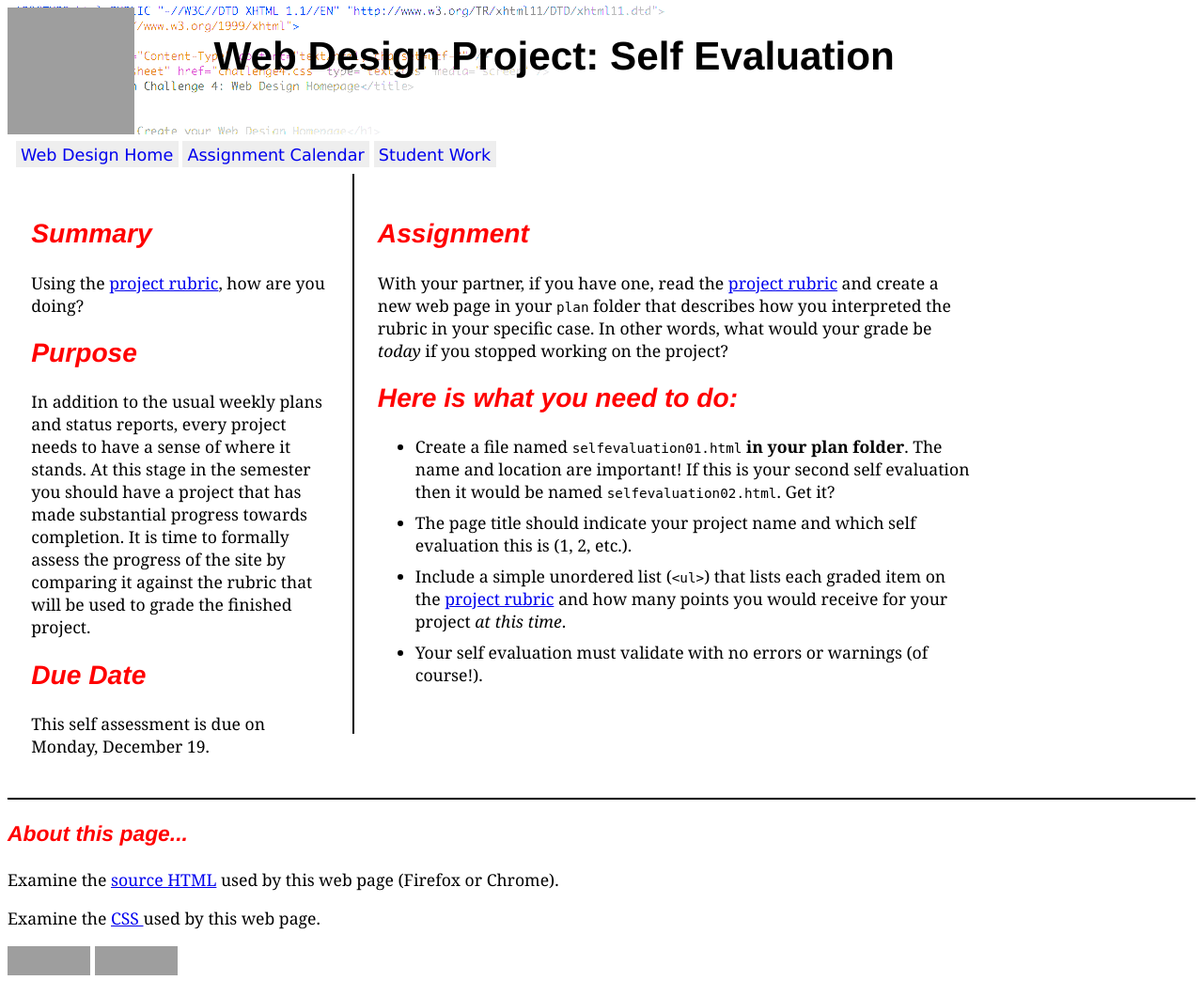
After one commit to tiggerntatie/webdesign, a PHP site: page /selfevaluation.html in a window 1280 px wide. The commit adds this page. Shown: the whole page at 94% size. Run offline with PHP 8.4, Linux system fonts and the light colour scheme; grey boxes are pictures that could not be loaded.

Commit message:
Added a project self evaluation assignment.

```diff
--- /dev/null
+++ b/selfevaluation.css
@@ -0,0 +1,107 @@
+@charset "utf-8";
+/* CSS Document */
+
+body {
+  background-image:url(pictures/htmlshot.png);
+  background-repeat: no-repeat;
+  background-position:top left;
+  background-color: #fff;
+  font-family: georgia, times, serif;
+  font-size: 1.1em;
+}
+
+h2, h3, h4 {
+  color: #f00;
+}
+
+h1 {
+  font-family: helvetica, sans-serif;
+  font-weight: bold;
+  font-size: 2.4em;
+  margin-left: 2em;
+}
+
+h2, h3 {
+  font-family: helvetica, sans-serif;
+  font-weight: bold;
+  font-style: italic;
+}
+
+h3 {
+  font-size: 1.3em;
+}
+
+h2 {
+  font-size: 1.6em
+}
+
+ol li {
+  padding-bottom: 0.5em;
+}
+
+ul.instructions li {
+  padding-bottom: 0.5em;
+}
+
+
+/* LAYOUT CONTAINERS */
+div.logo {
+  background-image: url(http://www.netdenizen.org/org-logo.png);
+  background-position: center;
+  background-repeat: no-repeat;
+  width: 135px;
+  height: 135px;
+  float: left;
+}
+
+div.title {
+  float: left;
+}
+
+.h-navigation{
+  clear: both;
+  background-color: #fff;
+  padding: 2em;
+}
+
+div.main-sidebar{
+  float: left;
+  width: 25%;
+  padding: 2%;
+  background-color: #fff;
+}
+
+div.main {
+  float: left;
+  width: 50%;
+  min-width: 600px;
+  padding: 2%;
+  border-left: 2px black solid;
+  background-color: #fff;
+}
+
+div.footer {
+  clear: both;
+  border-top: 2px black solid;
+}
+
+/* HORIZONTAL NAVIGATION */
+ul.h-navigation {
+  margin: 0;
+  padding: 0.5em;
+}
+
+ul.h-navigation li {
+  display: inline;
+  background-color: #eee;
+  padding: 0.1em 0.3em 0.1em 0.3em;
+}
+
+ul.h-navigation a {
+  text-decoration: none;
+  font-family: verdana, sans-serif;
+}
+
+ul.h-navigation li:hover {
+  background-color: #ccc;
+}
--- /dev/null
+++ b/selfevaluation.html
@@ -0,0 +1,90 @@
+<!DOCTYPE html PUBLIC "-//W3C//DTD XHTML 1.1//EN" "http://www.w3.org/TR/xhtml11/DTD/xhtml11.dtd">
+<html xmlns="http://www.w3.org/1999/xhtml">
+<head>
+  <meta http-equiv="Content-Type" content="text/html; charset=utf-8" />
+  <link rel="stylesheet" href="selfevaluation.css" type="text/css" media="screen" />
+  <title>Web Design Project Self Evaluation</title>
+</head>
+<body>
+  <div class='logo'>
+  </div>
+  <div class='title'>
+    <h1>Web Design Project: Self Evaluation</h1>
+  </div>
+  <ul class='h-navigation'>
+    <li><a href="http://www.netdenizen.org/webdesign/index.html">Web Design Home</a></li>
+    <li><a href="http://www.netdenizen.org/webdesign/calendar.html">Assignment Calendar</a></li>
+    <li><a href="http://www.netdenizen.org/webdesign/studentwork">Student Work</a></li>
+  </ul>
+
+  <div class='main-sidebar'>
+    <h2>Summary</h2>
+    <p>
+      Using the <a href="./projectrubric.html">project rubric</a>, how are you doing?
+    </p>
+    <h2>Purpose</h2>
+    <p>
+        In addition to the usual weekly plans and status reports, every project needs to have
+        a sense of where it stands. At this stage in the semester you should have a project
+        that has made substantial progress towards completion. It is time to formally assess
+        the progress of the site by comparing it against the rubric that will be used to grade
+        the finished project.
+    </p>
+      <h2>Due Date</h2>
+      <p>
+          This self assessment is due on Monday, December 19.
+      </p>
+  </div>
+  <div class='main'>
+    <h2>Assignment</h2>
+    <p>
+        With your partner, if you have one, read the <a href="./projectrubric.html">project rubric</a>
+        and create a new web page in your <code>plan</code> folder that describes how you interpreted
+        the rubric in your specific case. In other words, what would your grade be <em>today</em> if
+        you stopped working on the project?
+    </p>
+
+    <h2>Here is what you need to do:</h2>
+
+    <ul class="instructions">
+      <li>
+        Create a file named <code>selfevaluation01.html</code> <strong>in your plan
+        folder</strong>. The name and location are important! If this is your second
+        self evaluation then it would be named <code>selfevaluation02.html</code>. Get
+        it?
+      </li>
+      <li>
+        The page title should indicate your project name and which self evaluation this is (1, 2, etc.).
+      </li>
+      <li>
+        Include a simple unordered list (<code>&lt;ul&gt;</code>) that lists each graded item on the
+        <a href="./projectrubric.html">project rubric</a> and how many points you would receive for
+        your project <em>at this time</em>.
+      </li>
+      <li>
+        Your self evaluation must validate with no errors or warnings (of course!).
+      </li>
+    </ul>
+
+  </div>
+  <div class="footer">
+    <h3>About this page...</h3>
+    <p>
+      Examine the <a href="view-source:selfevaluation.html">source HTML</a> used
+      by this web page (Firefox or Chrome).
+    </p>
+    <p>
+      Examine the <a href="./selfevaluation.css">CSS </a> used by this web page.
+    </p>
+    <p>
+      <a href="http://validator.w3.org/check?uri=referer"><img
+        src="http://www.w3.org/Icons/valid-xhtml11" alt="Valid XHTML 1.1" height="31" width="88" /></a>
+      <a href="http://jigsaw.w3.org/css-validator/check/referer">
+          <img style="border:0;width:88px;height:31px"
+            src="http://jigsaw.w3.org/css-validator/images/vcss"
+            alt="Valid CSS!" />
+      </a>
+    </p>
+  </div>
+</body>
+</html>
--- a/studentwork/assignment.php
+++ b/studentwork/assignment.php
@@ -26,7 +26,8 @@ $assignments = array(
   new WeeklyPlan($webdesignurl, $projects, 1, "11/8/2011", "11/10/2011"),
   new WeeklyPlan($webdesignurl, $projects, 2, "11/10/2011", "11/18/2011"),
   new WeeklyPlan($webdesignurl, $projects, 3, "11/19/2011", "12/2/2011"),
-  new WeeklyPlan($webdesignurl, $projects, 4, "12/2/2011", "12/9/2011")
+  new WeeklyPlan($webdesignurl, $projects, 4, "12/2/2011", "12/9/2011"),
+  new SelfEvaluation($webdesignurl, $projects, 1, "12/13/2011", "12/19/2011")
   );
 
 
```
Also changed, not shown: studentwork/assignmentclass.php (+29 -1 lines).
